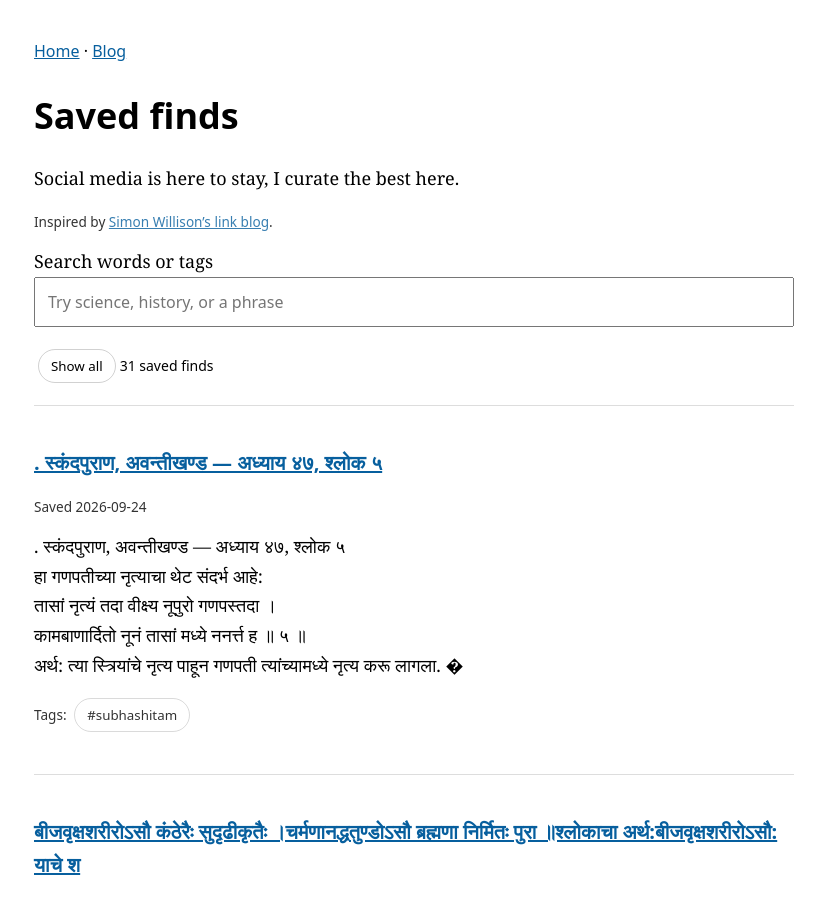
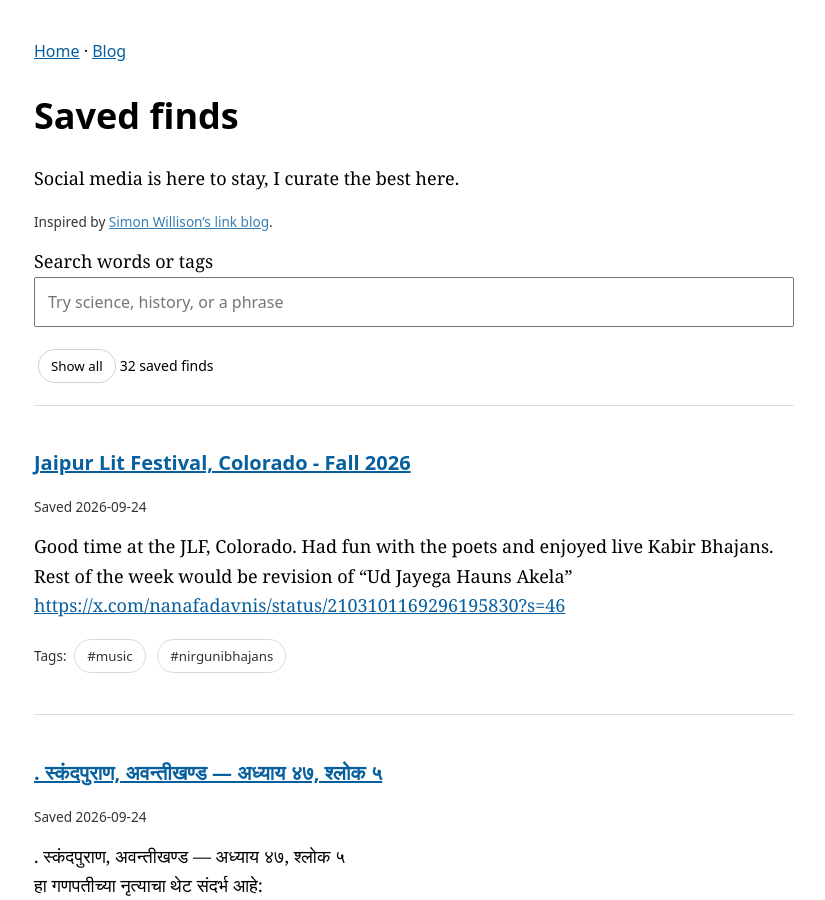
Before and after one commit to PriyaranjanMarathe/priyaranjanmarathe.github.io, a Jekyll site: the page docs/finds/index.html, which Jekyll copies as it is, in a window 1280 px wide and 900 px high. Shown: the whole window, without its empty margins (226-1051 px from the left). Built offline with Jekyll 4.4.1, drawn with Linux system fonts in a browser that asks for light colours.

Commit message:
Save selected WhatsApp finds

```diff
--- a/docs/finds/import-state.json
+++ b/docs/finds/import-state.json
@@ -1 +1 @@
-{"cursor": 1790244120611, "retry_commands": []}
+{"cursor": 1790262430422, "retry_commands": ["1d55c8efff047f1047146ff3d9464534c99165f2dee5d459725e2e41d003a45b", "27c258d6bb20348a4d53663631320b21537f9cfd4225569043571080addd7931"]}
--- a/docs/finds/index.html
+++ b/docs/finds/index.html
@@ -4,7 +4,12 @@
 <nav><a href="/">Home</a> · <a href="/blog/">Blog</a></nav><h1>Saved finds</h1>
 <p>Social media is here to stay, I curate the best here.</p>
 <p class="meta">Inspired by <a href="https://simonwillison.net/2024/Dec/22/link-blog/">Simon Willison’s link blog</a>.</p>
-<label for="search">Search words or tags</label><input id="search" type="search" placeholder="Try science, history, or a phrase"><p><button id="clear">Show all</button><span id="count" role="status"></span></p><main><article id="ff71453b367e68b8320d9d66" data-tags="[&quot;subhashitam&quot;]">
+<label for="search">Search words or tags</label><input id="search" type="search" placeholder="Try science, history, or a phrase"><p><button id="clear">Show all</button><span id="count" role="status"></span></p><main><article id="43e946d630412122fd730856" data-tags="[&quot;music&quot;, &quot;nirgunibhajans&quot;]">
+<h2><a href="#43e946d630412122fd730856">Jaipur Lit Festival, Colorado - Fall 2026</a></h2>
+<p class="meta">Saved 2026-09-24</p>
+<div class="body">Good time at the JLF, Colorado. Had fun with the poets and enjoyed live Kabir Bhajans. Rest of the week would be revision of “Ud Jayega Hauns Akela”
+<a href="https://x.com/nanafadavnis/status/2103101169296195830?s=46" rel="noreferrer noopener">https://x.com/nanafadavnis/status/2103101169296195830?s=46</a></div>
+<p class="meta">Tags: <button class="tag" data-tag="music">#music</button> <button class="tag" data-tag="nirgunibhajans">#nirgunibhajans</button></p></article><article id="ff71453b367e68b8320d9d66" data-tags="[&quot;subhashitam&quot;]">
 <h2><a href="#ff71453b367e68b8320d9d66">. स्कंदपुराण, अवन्तीखण्ड — अध्याय ४७, श्लोक ५</a></h2>
 <p class="meta">Saved 2026-09-24</p>
 <div class="body">. स्कंदपुराण, अवन्तीखण्ड — अध्याय ४७, श्लोक ५
```
Also changed, not shown: docs/finds/finds.json (+17 -0 lines).
